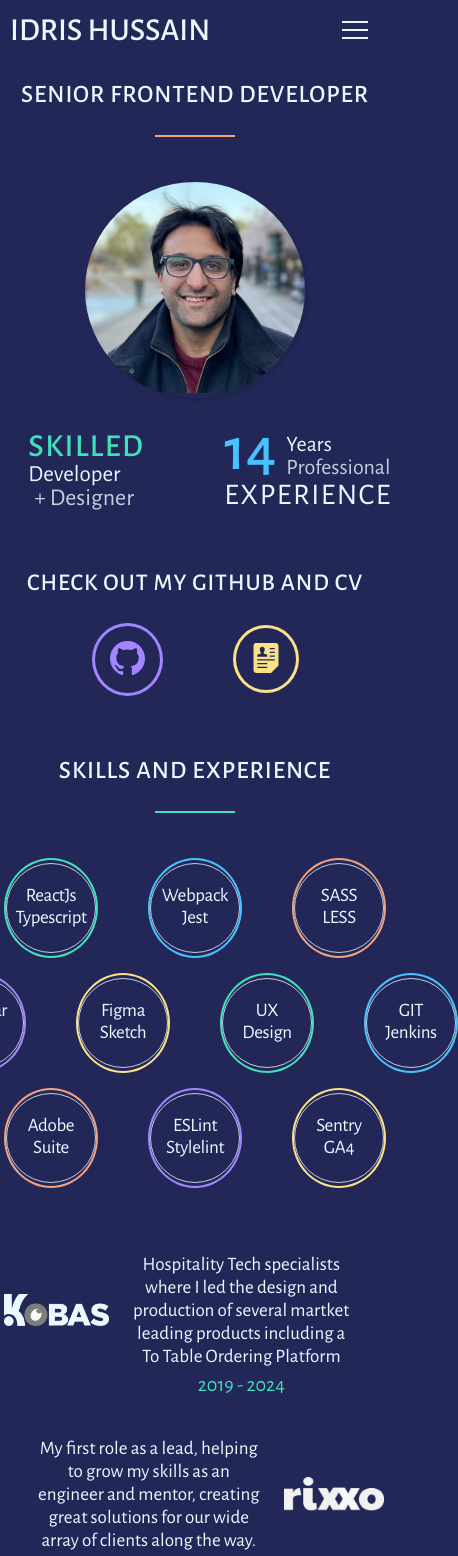
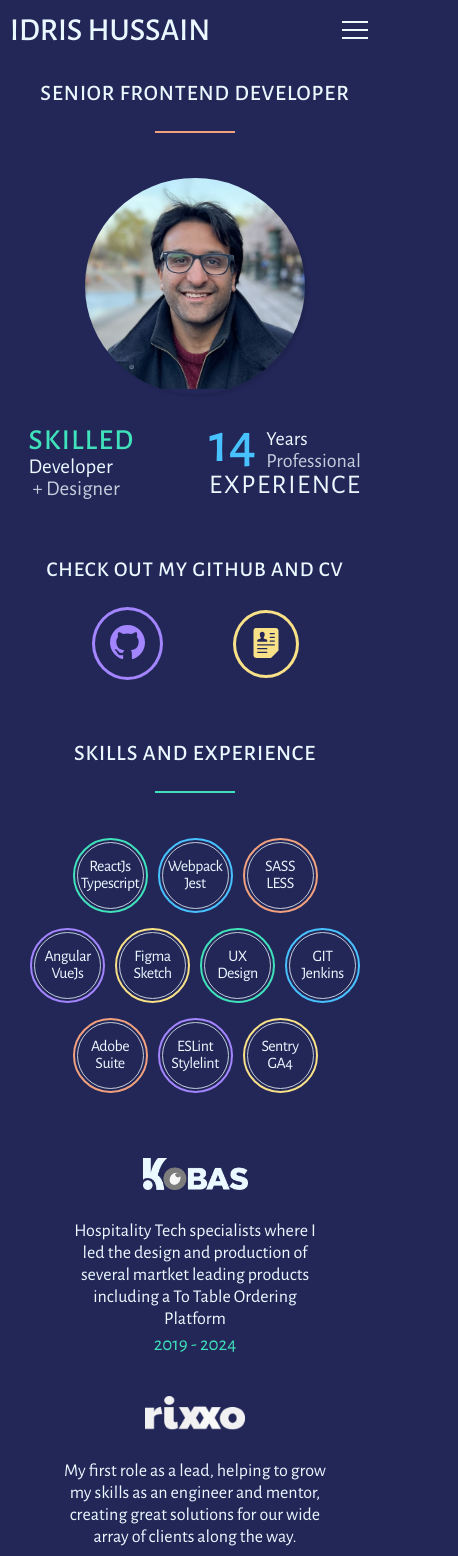
Before and after one commit to idrismakesgames/portfolio-site, a React (Vite) app: page / in a window 390 px wide. Shown: the top 1556 px of the page, 458 px wide, since content can reach past the window. Built offline with nearby package versions, Linux system fonts and the light colour scheme.

Commit message:
Home Page styling for mobile and devices from tablet down done

```diff
--- a/src/assets/mockData/pages.json
+++ b/src/assets/mockData/pages.json
@@ -1,4 +1,10 @@
 [
+  {
+    "linkName": "Home",
+    "linkDesc": "",
+    "linkColour": "#c2cddb",
+    "path": "/"
+  },
   {
     "linkName": "Work",
     "linkDesc": "Recent Roles",
--- a/src/components/MenuLink/MenuLink.css
+++ b/src/components/MenuLink/MenuLink.css
@@ -11,6 +11,20 @@
   align-items: baseline;
   margin-bottom: 40px;
 
+  @media only screen and (max-width: 500px) {
+    margin-bottom: 30px;
+    max-width: 230px;
+    padding-top: 15px;
+    font-size: 24px;
+  }
+
+  @media only screen and (max-width: 400px) {
+    margin-bottom: 30px;
+    max-width: 220px;
+    padding-top: 15px;
+    font-size: 20px;
+  }
+
   &:hover {
     cursor: pointer;
   }
@@ -20,5 +34,14 @@
     font-size: 20px;
     padding-left: 10px;
     color: var(--color-green);
+
+    @media only screen and (max-width: 500px) {
+      font-size: 18px;
+    }
+
+    @media only screen and (max-width: 400px) {
+      font-size: 17px;
+      padding-left: 7px;
+    }
   }
 }
--- a/src/components/MenuLink/MenuLink.tsx
+++ b/src/components/MenuLink/MenuLink.tsx
@@ -19,9 +19,11 @@ const MenuLink = (props: MenuLinkProps) => {
       }}
     >
       <div className='link-name'>{props.linkName}</div>
-      <div className='link-desc' style={{ color: props.linkColour }}>
-        ({props.linkDesc})
-      </div>
+      {props.linkDesc !== '' && (
+        <div className='link-desc' style={{ color: props.linkColour }}>
+          ({props.linkDesc})
+        </div>
+      )}
     </div>
   );
 };
--- a/src/components/TitleHeading/TitleHeading.css
+++ b/src/components/TitleHeading/TitleHeading.css
@@ -6,6 +6,10 @@
     padding-bottom: 25px;
     font-weight: 500;
     letter-spacing: 1px;
+
+    @media only screen and (max-width: 450px) {
+      font-size: 22px;
+    }
   }
 
   .heading-underline {
--- a/src/containers/Header/NavMenu/NavMenu.tsx
+++ b/src/containers/Header/NavMenu/NavMenu.tsx
@@ -24,7 +24,7 @@ const NavMenu = (props: { setShowMenu: (isOpen: boolean) => void }) => {
               linkColour={el.linkColour}
               linkDesc={el.linkDesc}
               onClick={() => navigateToPage(el.path)}
-              marginLeftValue={35 * i}
+              marginLeftValue={20 * i}
             />
           ))}
       </div>
--- a/src/containers/HomePage/Experience/Experience.css
+++ b/src/containers/HomePage/Experience/Experience.css
@@ -8,6 +8,9 @@
     justify-content: space-between;
     align-items: center;
     margin-bottom: 40px;
+    @media only screen and (max-width: 500px) {
+      flex-direction: column !important;
+    }
 
     .left-image {
       width: 25%;
@@ -27,16 +30,28 @@
       align-items: center;
       width: 75%;
 
+      @media only screen and (max-width: 450px) {
+        width: 80%;
+      }
+
       .experience-text {
         text-align: center;
         font-size: 19px;
         font-weight: 300;
         width: 80%;
+        @media only screen and (max-width: 450px) {
+          width: 90%;
+          font-size: 18px;
+        }
       }
 
       .experience-date {
         font-size: 20px;
         margin-top: 5px;
+        @media only screen and (max-width: 450px) {
+          font-size: 19px;
+          margin-top: 3px;
+        }
       }
     }
   }
--- a/src/containers/HomePage/Links/Links.css
+++ b/src/containers/HomePage/Links/Links.css
@@ -11,6 +11,9 @@
     padding-bottom: 25px;
     font-weight: 500;
     letter-spacing: 1px;
+    @media only screen and (max-width: 450px) {
+      font-size: 21px;
+    }
   }
 
   .links {
--- a/src/containers/HomePage/PictureBlurb/PictureBlurb.css
+++ b/src/containers/HomePage/PictureBlurb/PictureBlurb.css
@@ -18,8 +18,13 @@
 
   .subheadings-container {
     display: flex;
-    width: 100%;
+    width: 90%;
+    min-width 340px;
     justify-content: center;
+
+    @media only screen and (max-width: 450px) {
+      justify-content: space-between;
+    }
 
     .left-subheading {
       display: flex;
@@ -29,6 +34,12 @@
       margin-right: 80px;
       margin-left: 30px;
 
+      @media only screen and (max-width: 450px) {
+        justify-content: space-between;
+        margin-left: 0;
+        margin-right: 0;
+      }
+
       .top-subheading {
         text-transform: uppercase;
         font-size: 32px;
@@ -36,10 +47,18 @@
         letter-spacing: 1.4px;
         color: var(--color-green);
         line-height: 0.85;
+
+        @media only screen and (max-width: 450px) {
+          font-size: 29px;
+        }
       }
 
       .middle-subheading {
         font-size: 23px;
+
+        @media only screen and (max-width: 450px) {
+          font-size: 21px;
+        }
       }
 
       .bottom-subheading {
@@ -47,6 +66,12 @@
         font-size: 24px;
         margin-left: 6px;
         margin-top: -5px;
+
+        @media only screen and (max-width: 450px) {
+          font-size: 21px;
+          margin-left: 4px;
+          margin-top: -3px;
+        }
       }
     }
 
@@ -65,6 +90,10 @@
           font-weight: 500;
           line-height: 0.55;
           color: #47c2ff;
+
+          @media only screen and (max-width: 450px) {
+            font-size: 56px;
+          }
         }
 
         .years-experience {
@@ -73,12 +102,20 @@
             font-size: 22px;
             font-weight: 400;
             line-height: 1;
+
+            @media only screen and (max-width: 450px) {
+              font-size: 20px;
+            }
           }
           .professional {
             font-size: 22px;
             line-height: 0.7;
             padding-top: 5px;
             color: var(--color-text-dark);
+
+            @media only screen and (max-width: 450px) {
+              font-size: 20px;
+            }
           }
         }
       }
@@ -87,6 +124,10 @@
         text-transform: uppercase;
         font-size: 30px;
         letter-spacing: 1.6px;
+
+        @media only screen and (max-width: 450px) {
+          font-size: 27px;
+        }
       }
     }
   }
--- a/src/containers/HomePage/Skills/Skills.css
+++ b/src/containers/HomePage/Skills/Skills.css
@@ -18,11 +18,32 @@
       margin-right: 0;
     }
 
+    @media only screen and (max-width: 600px) {
+      width: 85px;
+      height: 85px;
+      margin-right: 25px;
+    }
+
+    @media only screen and (max-width: 450px) {
+      width: 75px;
+      height: 75px;
+      margin-right: 10px;
+    }
+
     .inner-skill {
       border-radius: 50%;
       width: 90px;
       height: 90px;
       border: 1px solid var(--color-text-dark);
+
+      @media only screen and (max-width: 600px) {
+        width: 77px;
+        height: 77px;
+      }
+      @media only screen and (max-width: 450px) {
+        width: 67px;
+        height: 67px;
+      }
 
       .skill {
         height: 99%;
@@ -35,6 +56,17 @@
         align-items: center;
         letter-spacing: -0.4px;
         line-height: 22px;
+
+        @media only screen and (max-width: 600px) {
+          font-size: 17px;
+          line-height: 20px;
+        }
+
+        @media only screen and (max-width: 450px) {
+          letter-spacing: -0.5px;
+          line-height: 17px;
+          font-size: 16px;
+        }
       }
     }
   }
```
